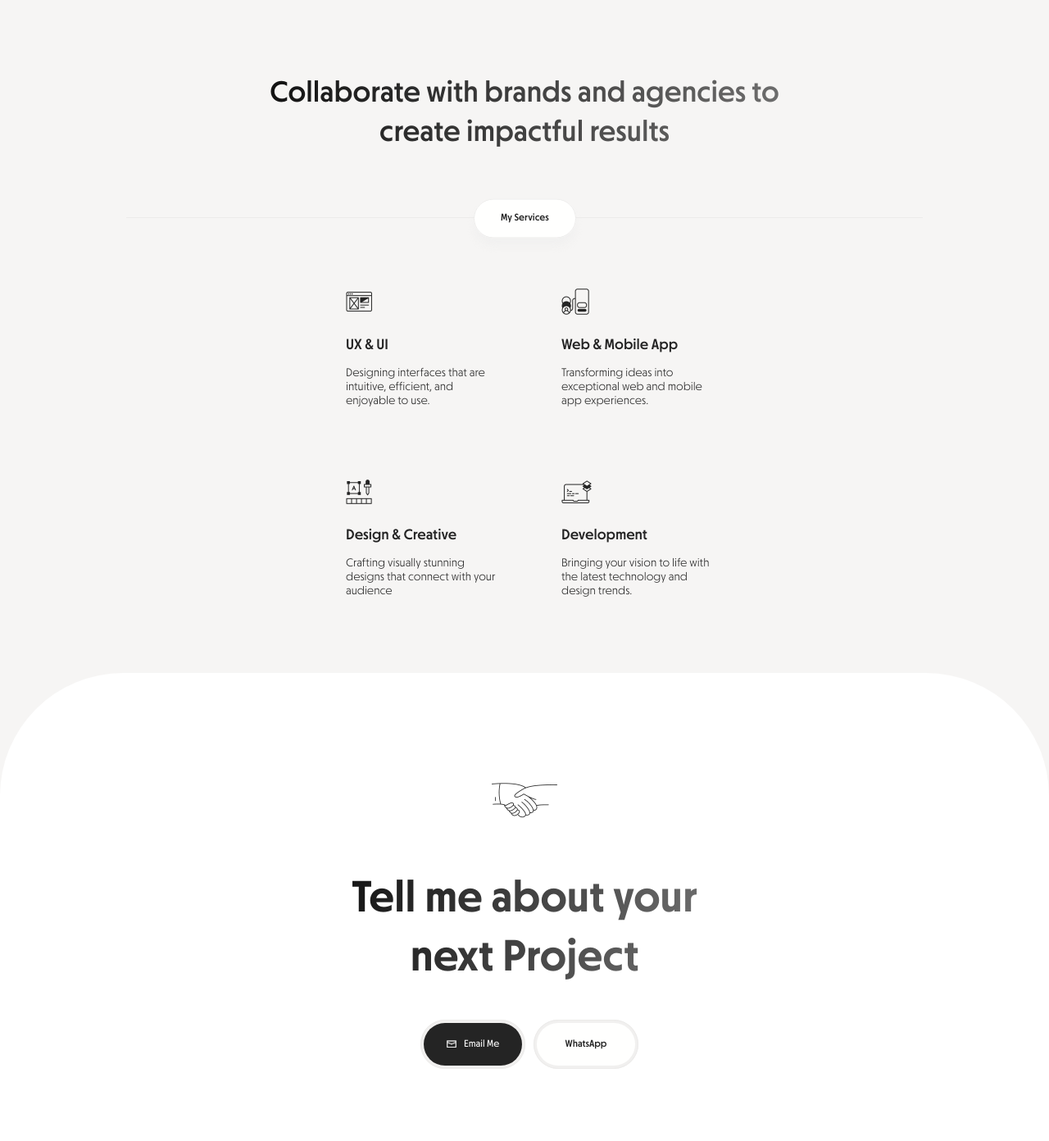
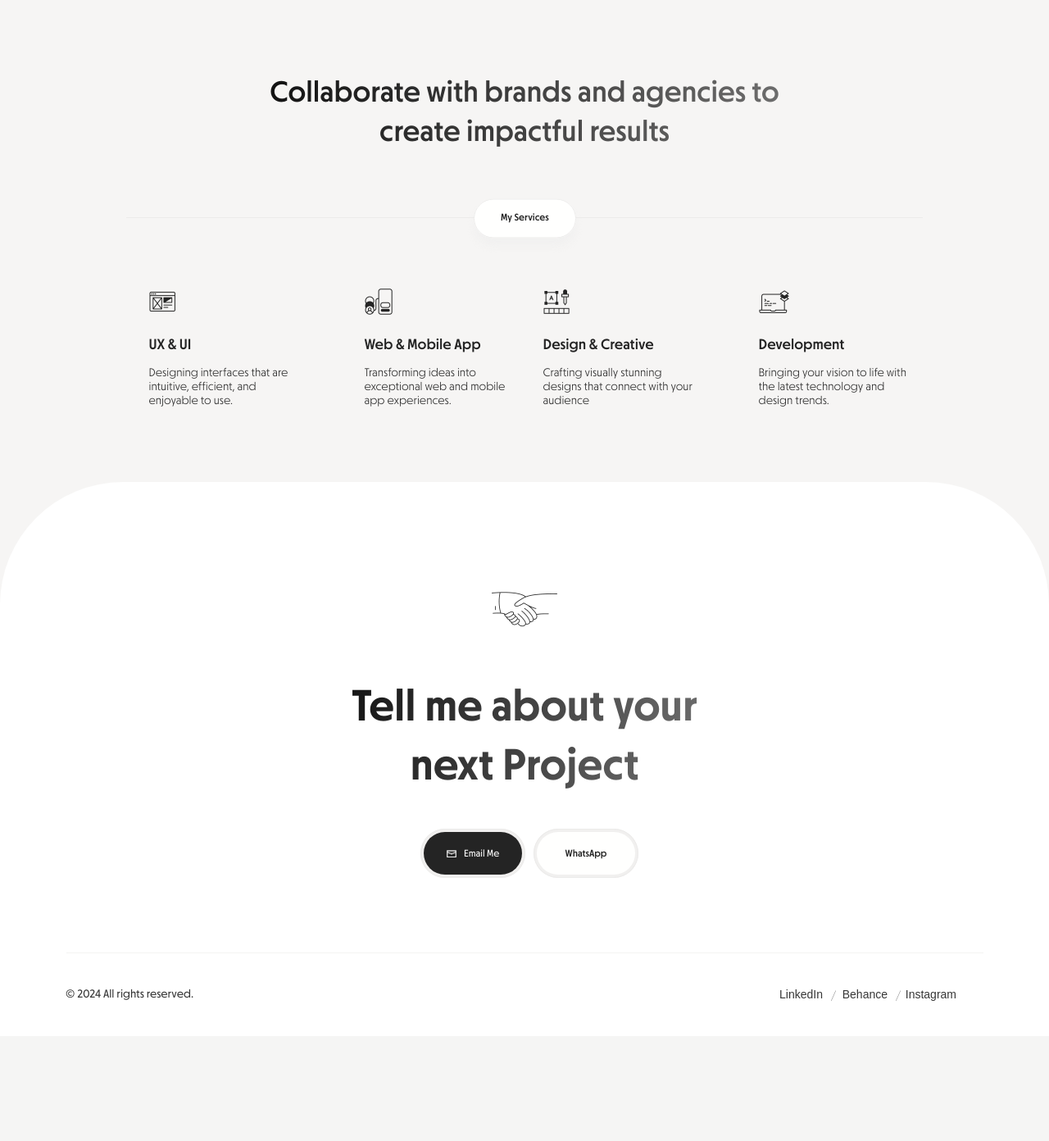
Before and after one commit to manzis/me, a PHP site: page / in a window 1280 px wide. Shown: the part 1253-2645 px from the top of the page at 82% size. After the commit the page ends 2474 px from the top, so only its background shows below. Run offline with PHP 8.4, Linux system fonts and the light colour scheme.

Commit message:
fixed service to responsive

```diff
--- a/index.css
+++ b/index.css
@@ -745,12 +745,11 @@ body{
 .frame-43 {
   display: flex;
   align-items: center;
-  justify-content: center;
+  justify-content: space-around;
   flex-wrap: wrap;
   flex-grow: 1;
   flex-shrink: 0;
   flex-basis: 0;
-  gap: 80px;
   position: relative;
   z-index: 98;
   padding-left: 10px;
```
